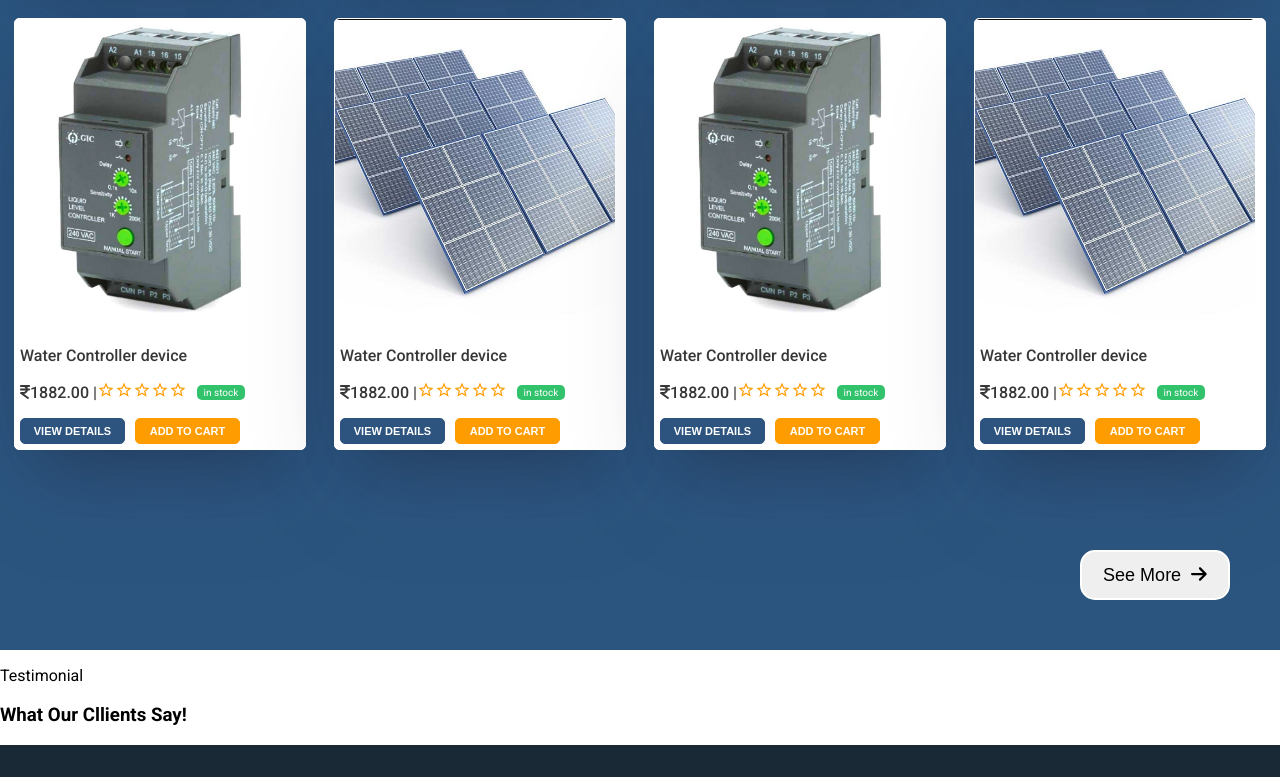
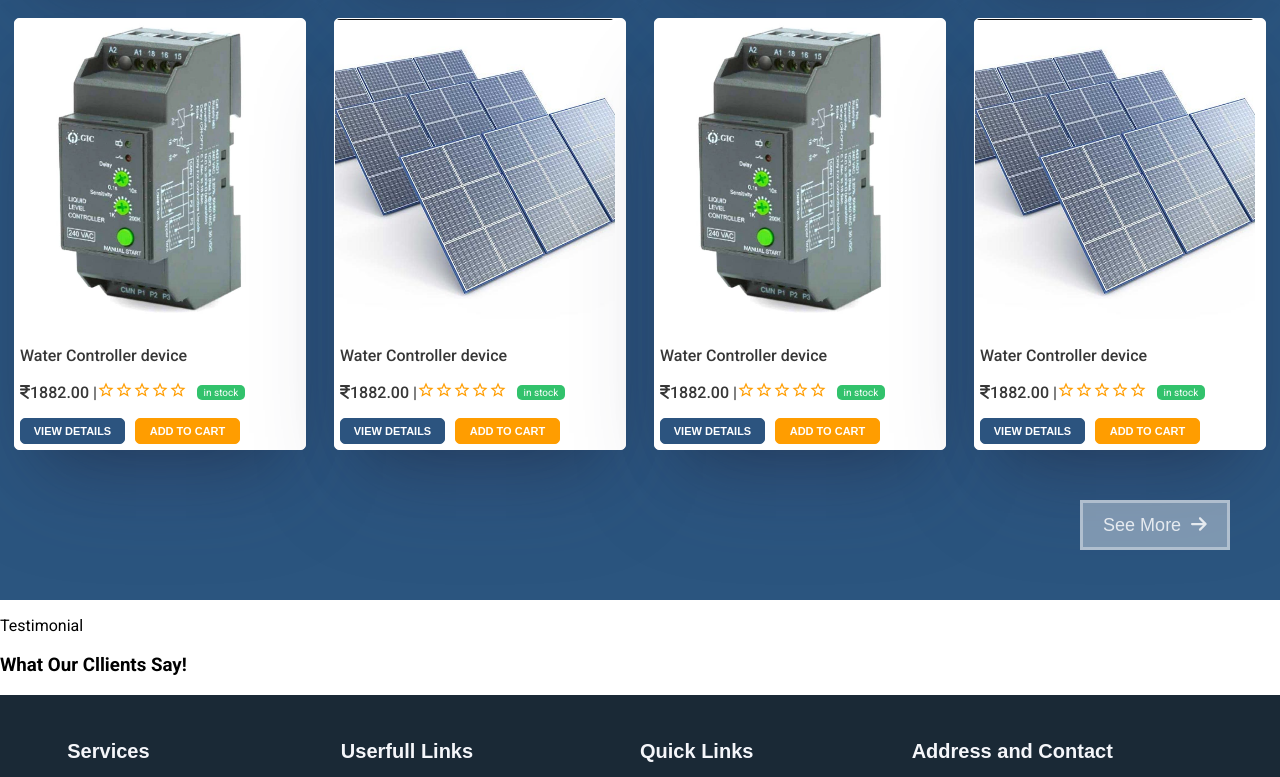
Before and after one commit to Abhishek8293/TADOBA-SOLUTIONS, an Angular app: page / in a window 1280 px wide. Shown: the part 2401-3178 px from the top of the page. Built offline with nearby package versions, Linux system fonts and the light colour scheme.

Commit message:
some changes

```diff
--- a/src/app/pages/home/home.component.css
+++ b/src/app/pages/home/home.component.css
@@ -127,7 +127,6 @@
   align-items: center;
   background-color: #2B557F;
   padding-top: 50px;
-  padding-bottom: 50px;
 
 }
 .card{
@@ -230,17 +229,18 @@
 }
 .see-more-btn{
   font-size: 18px !important;
-  border-radius: 15px;
-  border: 2px solid white;
+  border: 3px solid #ffffff63;
   cursor: pointer;
+  background-color: #ffffff63;
+  color: #ffffffcc;
 }
+
 .see-more-btn:hover{
   transform: scale(1.1);
+  background: none;
 }
 
-.testimonial-section{
 
-}
 /* Mobile Media Query */
 @media (max-width: 426px) {
   .service-row {
```
